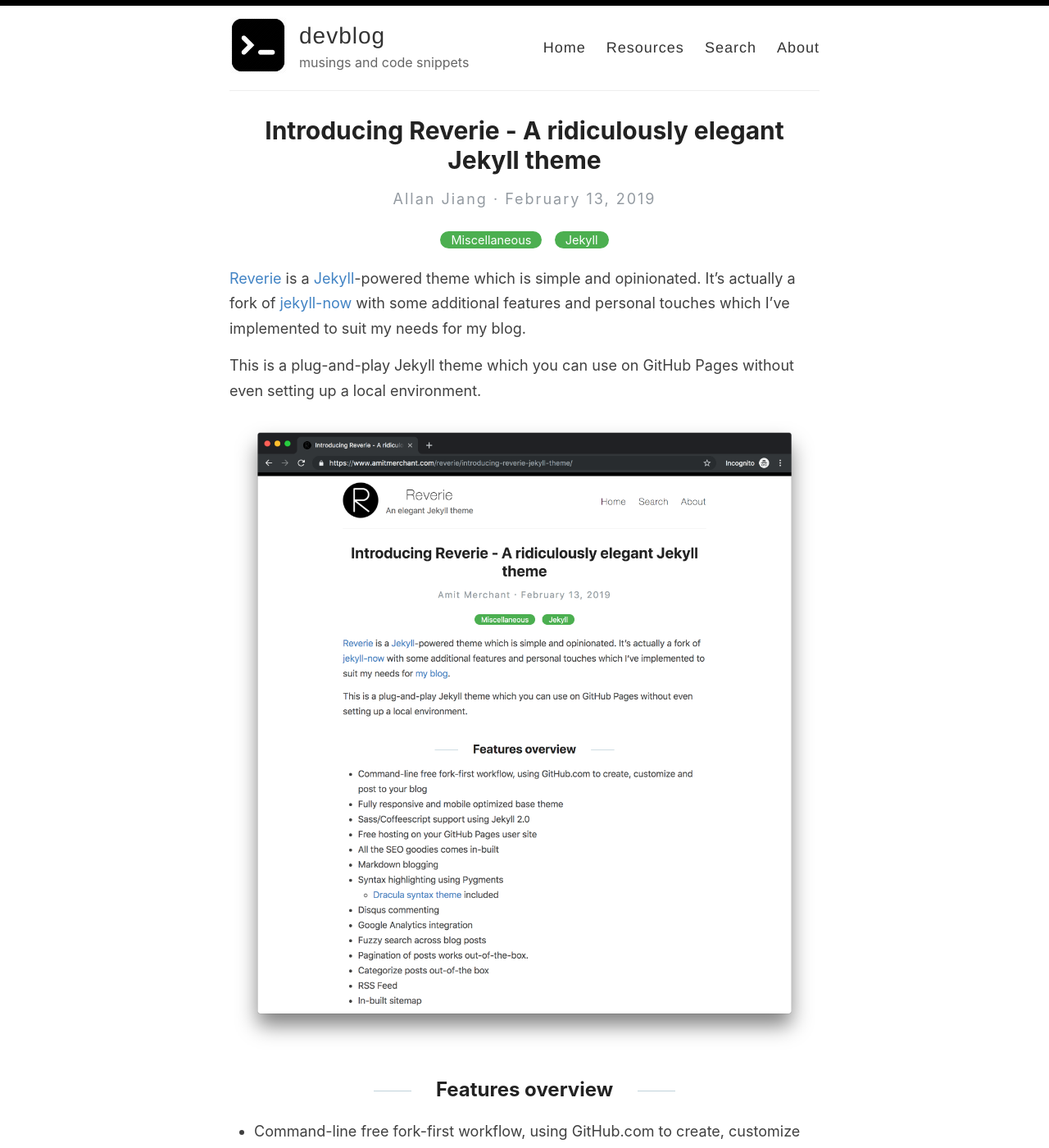
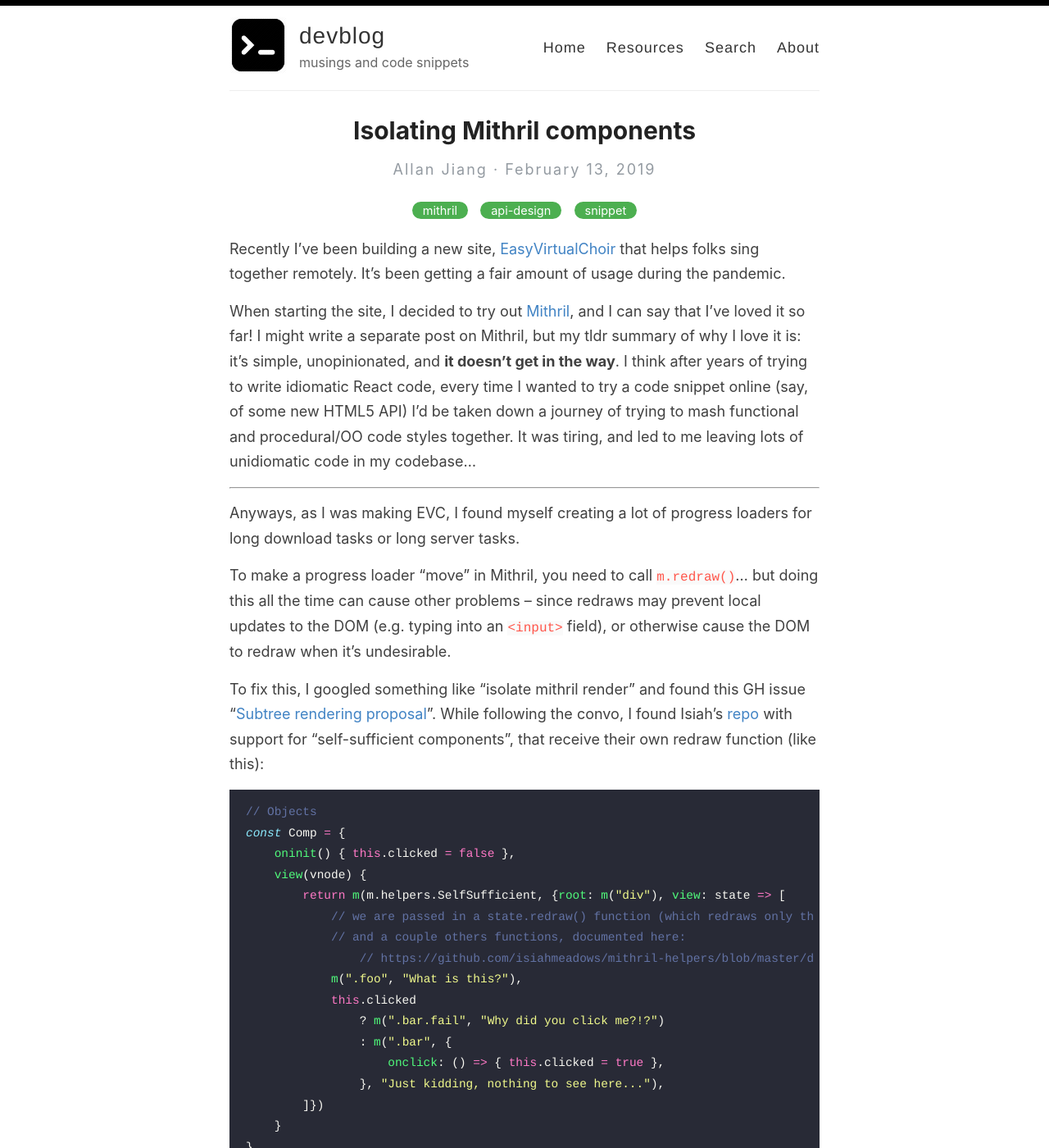
Before and after one commit to jiangts/dev-blog, a Jekyll site: the page built from _posts/2019-02-13-introducing-reverie-jekyll-theme.md, in a window 1280 px wide and 1400 px high. Shown: the whole window at 82% size. Built offline with Jekyll 4.4.1, drawn with Linux system fonts in a browser that asks for light colours; comment, search, counter and statistics services are not loaded; some of the changed text lies outside the part shown.

Commit message:
Update Fri Nov 27 10:51:32 PST 2020

````diff
--- a/_pages/about.md
+++ b/_pages/about.md
@@ -4,6 +4,12 @@ title: About
 permalink: /about/
 ---
 
-## Blog template
+Hi!
 
-About page here.
+I'm Allan and I enjoy building things in software, and the art and craft of building things better.
+
+I also enjoy thinking about & prototyping new ways of interacting with software -- what I refer to as UI design (as opposed to changing the color of a button to see if CTR increases)...
+
+Enjoy the posts, if I and when ever do!
+
+Allan
--- a/_posts/2014-3-3-Hello-World.md
+++ /dev/null
@@ -1,10 +0,0 @@
----
-layout: post
-title: You're up and running!
----
-
-Next you can update your site name, avatar and other options using the _config.yml file in the root of your repository (shown below).
-
-![_config.yml]({{ site.baseurl }}/images/config.png)
-
-The easiest way to make your first post is to edit this one. Go into /_posts/ and update the Hello World markdown file. For more instructions head over to the [Jekyll Now repository](https://github.com/barryclark/jekyll-now) on GitHub.
--- a/_posts/2019-02-13-introducing-reverie-jekyll-theme.md
+++ b/_posts/2019-02-13-introducing-reverie-jekyll-theme.md
@@ -1,85 +1,52 @@
 ---
 layout: post
-title: Introducing Reverie - A ridiculously elegant Jekyll theme
-categories: [Miscellaneous, Jekyll]
+title: Isolating Mithril components
+categories: [mithril, api-design, snippet]
+typora-root-url: ../images
 ---
 
-[Reverie](https://github.com/amitmerchant1990/reverie) is a [Jekyll](https://jekyllrb.com/)-powered theme which is simple and opinionated. It's actually a fork of [jekyll-now](https://github.com/barryclark/jekyll-now) with some additional features and personal touches which I've implemented to suit my needs for my blog.
 
-This is a plug-and-play Jekyll theme which you can use on GitHub Pages without even setting up a local environment.
 
-![](/images/reverie-demo.png)
+Recently I've been building a new site, [EasyVirtualChoir](https://easyvirtualchoir.com/) that helps folks sing together remotely. It's been getting a fair amount of usage during the pandemic.
 
-## Features overview
+When starting the site, I decided to try out [Mithril](http://mithril.js.org/), and I can say that I've loved it so far! I might write a separate post on Mithril, but my tldr summary of why I love it is: it's simple, unopinionated, and **it doesn't get in the way**. I think after years of trying to write idiomatic React code, every time I wanted to try a code snippet online (say, of some new HTML5 API) I'd be taken down a journey of trying to mash functional and procedural/OO code styles together. It was tiring, and led to me leaving lots of unidiomatic code in my codebase...
 
-- Command-line free fork-first workflow, using GitHub.com to create, customize and post to your blog
-- Fully responsive and mobile optimized base theme
-- Sass/Coffeescript support using Jekyll 2.0
-- Free hosting on your GitHub Pages user site
-- All the SEO goodies comes in-built
-- Markdown blogging
-- Syntax highlighting using Pygments
-    - [Dracula syntax theme](https://draculatheme.com/) included
-- Disqus commenting
-- Google Analytics integration
-- Fuzzy search across blog posts
-- Pagination of posts works out-of-the-box.
-- Categorize posts out-of-the box
-- RSS Feed
-- In-built sitemap
+---
 
-<div style="text-align: center;">
- <script async type="text/javascript" src="//cdn.carbonads.com/carbon.js?serve=CE7D6KJY&placement=wwwamitmerchantcom" id="_carbonads_js"></script>
-</div>
+Anyways, as I was making EVC, I found myself creating a lot of progress loaders for long download tasks or long server tasks.
 
-## Using Reverie on GitHub Pages
+To make a progress loader "move" in Mithril, you need to call `m.redraw()`... but doing this all the time can cause other problems -- since redraws may prevent local updates to the DOM (e.g. typing into an `<input>` field), or otherwise cause the DOM to redraw when it's undesirable.
 
-### Step 1) Fork Reverie to your User Repository
+To fix this, I googled something like "isolate mithril render" and found this GH issue "[Subtree rendering proposal](https://github.com/MithrilJS/mithril.js/issues/1907)". While following the convo, I found Isiah's [repo](https://github.com/isiahmeadows/mithril-helpers/blob/master/docs/self-sufficient.md) with support for "self-sufficient components", that receive their own redraw function (like this):
 
-Fork [this repository](https://github.com/amitmerchant1990/reverie), then rename the repository to `yourgithubusername.github.io`.
-
-Alternatively, you can use [Use this template](https://github.com/amitmerchant1990/reverie/generate) button if you want to create a repository with a clean commit history which will use Reverie as a template.
-
-Your Jekyll blog will often be viewable immediately at <https://yourgithubusername.github.io> (if it's not, you can often force it to build by completing step 2)
-
-### Step 2) Customize and view your site
-
-Enter your site name, description, avatar and many other options by editing the `_config.yml` file. You can easily turn on Google Analytics tracking, Disqus commenting and social icons here.
-
-Making a change to `_config.yml` (or any file in your repository) will force GitHub Pages to rebuild your site with jekyll. Your rebuilt site will be viewable a few seconds later at <https://yourgithubusername.github.io> - if not, give it ten minutes as GitHub suggests and it'll appear soon.
-
-### Step 3) Publish your first blog post
-
-Create a new file called `/_posts/2019-2-13-Hello-World.md` to publish your first blog post. That's all you need to do to publish your first blog post! This [Markdown Cheatsheet](https://github.com/adam-p/markdown-here/wiki/Markdown-Cheatsheet) might come in handy while writing the posts.
-
-> You can add additional posts in the browser on GitHub.com too! Just hit the <kbd>Create new file</kbd> button in `/_posts/` to create new content. Just make sure to include the [front-matter](http://jekyllrb.com/docs/frontmatter/) block at the top of each new blog post and make sure the post's filename is in this format: year-month-day-title.md
-
-## Using Categories in Reverie
-
-You can categorize your content based on `categories` in Reverie. For this, you just need to add `categories` in front matter like below:
-
-For adding single category:
-
-```md
-categories: JavaScript
+```javascript
+// Objects
+const Comp = {
+    oninit() { this.clicked = false },
+    view(vnode) {
+        return m(m.helpers.SelfSufficient, {root: m("div"), view: state => [
+            // we are passed in a state.redraw() function (which redraws only the SelfSufficient component)
+            // and a couple others functions, documented here:
+          	// https://github.com/isiahmeadows/mithril-helpers/blob/master/docs/self-sufficient.md
+            m(".foo", "What is this?"),
+            this.clicked
+                ? m(".bar.fail", "Why did you click me?!?")
+                : m(".bar", {
+                    onclick: () => { this.clicked = true },
+                }, "Just kidding, nothing to see here..."),
+        ]})
+    }
+}
 ```
 
-For adding multiple categories:
 
-```md
-categories: [PHP, Laravel]
-```
 
-The contegorized content can be shown over this URL: <https://yourgithubusername.github.io/categories/>
+This was really cool, and I successfully used it for a component or two.
 
-## RSS
+But, it was still unsatisfying: I had to remember the new API of the `SelfSufficient` component, and it's kinda weird... The new redraw function only exists on `state`, but that's only in scope of the view function itself...
 
-The generated [RSS feed](https://en.wikipedia.org/wiki/RSS) of your blog can be found at <https://yourgithubusername.github.io/feed>. You can see the example RSS feed over [here](https://www.amitmerchant.com/reverie/feed).
 
-## Sitemap
 
-The generated sitemap of your blog can be found at <https://yourgithubusername.github.io/sitemap>. You can see the example sitemap feed over [here](https://www.amitmerchant.com/reverie/sitemap).
+So, I did some home cooking. I knew the API I eventually wanted would be a "decorator" pattern: instead of re-writing a component, I want to use some simple function wrapper on the outside to convert it into a component whose `render` is isolated.
 
-## License
-
-MIT
+One might think doing this would be pretty hard. I thought it would be, too... But after some tinkering, here's what I came up with:
````
Also changed, not shown: _pages/resources.md (+7 -3 lines), _posts/2019-08-08-no-title-posts.md (deleted, +0 -6 lines), _posts/2019-12-11-pullquotes.md (deleted, +0 -14 lines), _posts/2019-7-27-super-long-article.md (deleted, +0 -11 lines), _posts/2019-7-27-this-post-demonstrates-post-content-styles.md (deleted, +0 -95 lines), _posts/2019-7-28-super-short-article.md (deleted, +0 -7 lines), _posts/2019-8-12-code-snippets.md (deleted, +0 -42 lines), README.md.
